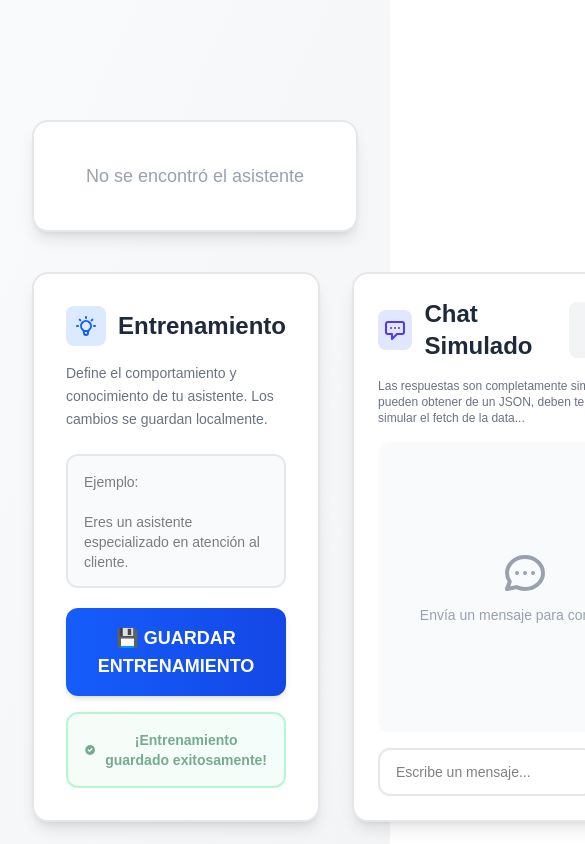
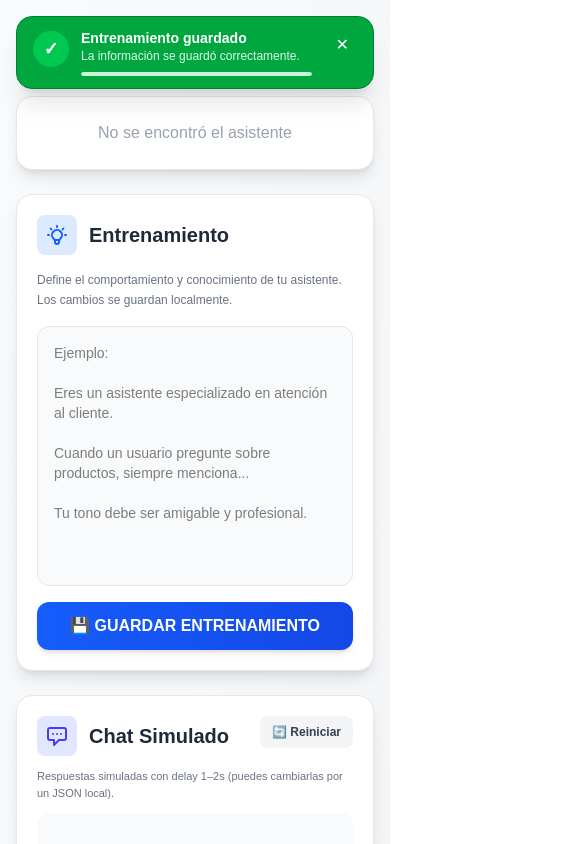
Before and after one commit to Jmchavarria/funnelhot, a Next.js app: page /train/1 in a window 390 px wide. Both pictures are taken after a click on the button "💾 GUARDAR ENTRENAMIENTO". Shown: the top 844 px of the page, 585 px wide, since content can reach past the window. Built offline with nearby package versions, Linux system fonts and the light colour scheme.

Commit message:
TrainPage totalmente responsive

```diff
--- a/app/train/[id]/page.tsx
+++ b/app/train/[id]/page.tsx
@@ -1,7 +1,9 @@
-'use client'
+'use client';
 
-import { useParams } from "next/navigation";
-import { useEffect, useState } from "react";
+import { useParams } from 'next/navigation';
+import { useEffect, useState } from 'react';
+
+type ChatMsg = { role: 'user' | 'assistant'; content: string };
 
 export default function TrainPage() {
   const params = useParams<{ id: string }>();
@@ -11,36 +13,35 @@ export default function TrainPage() {
   const [assistant, setAssistant] = useState<any>(null);
   const [trainingData, setTrainingData] = useState('');
   const [showSuccess, setShowSuccess] = useState(false);
-    const [messages, setMessages] = useState<Array<{ role: 'user' | 'assistant', content: string }>>([]);
+
+  const [messages, setMessages] = useState<ChatMsg[]>([]);
   const [inputMessage, setInputMessage] = useState('');
   const [isTyping, setIsTyping] = useState(false);
 
   // Respuestas simuladas
   const simulatedResponses = [
-        "¡Hola! ¿En qué puedo ayudarte hoy?",
-        "Entiendo tu pregunta. Déjame ayudarte con eso.",
-        "Esa es una excelente pregunta. Basándome en mi entrenamiento...",
-        "Claro, puedo explicarte eso de manera más detallada.",
-        "¿Hay algo más en lo que pueda asistirte?",
-        "Perfecto, aquí está la información que solicitaste.",
-        "Me alegra poder ayudarte con esto.",
-        "Eso depende de varios factores, te explico...",
+    '¡Hola! ¿En qué puedo ayudarte hoy?',
+    'Entiendo tu pregunta. Déjame ayudarte con eso.',
+    'Esa es una excelente pregunta. Basándome en mi entrenamiento...',
+    'Claro, puedo explicarte eso de manera más detallada.',
+    '¿Hay algo más en lo que pueda asistirte?',
+    'Perfecto, aquí está la información que solicitaste.',
+    'Me alegra poder ayudarte con esto.',
+    'Eso depende de varios factores, te explico...',
   ];
 
   useEffect(() => {
     if (!id) return;
 
     const stored = localStorage.getItem(STORAGE_KEY_ASSISTANTS);
-
     if (stored) {
       try {
         const assistants = JSON.parse(stored);
 
         if (Array.isArray(assistants)) {
-                    const found = assistants.find(a => a.id === id);
+          const found = assistants.find((a) => a.id === id);
           setAssistant(found);
-                }
-                else if (typeof assistants === 'object') {
+        } else if (typeof assistants === 'object') {
           setAssistant(assistants[id]);
         }
       } catch (error) {
@@ -49,172 +50,248 @@ export default function TrainPage() {
     }
 
     const savedTraining = localStorage.getItem(`training_${id}`);
-        if (savedTraining) {
-            setTrainingData(savedTraining);
+    if (savedTraining) setTrainingData(savedTraining);
+
+    // (opcional) si quieres persistir el chat:
+    const savedChat = localStorage.getItem(`chat_${id}`);
+    if (savedChat) {
+      try {
+        setMessages(JSON.parse(savedChat));
+      } catch {}
     }
   }, [id]);
 
   const handleSave = () => {
     localStorage.setItem(`training_${id}`, trainingData);
     setShowSuccess(true);
-        setTimeout(() => {
-            setShowSuccess(false);
-        }, 3000);
+    setTimeout(() => setShowSuccess(false), 3000);
+  };
+
+  const persistChat = (next: ChatMsg[]) => {
+    setMessages(next);
+    // (opcional) persistencia
+    localStorage.setItem(`chat_${id}`, JSON.stringify(next));
   };
 
   const handleSendMessage = () => {
-        if (!inputMessage.trim()) return;
+    if (!inputMessage.trim() || isTyping) return;
 
-        // Agregar mensaje del usuario
-        const userMessage = { role: 'user' as const, content: inputMessage };
-        setMessages(prev => [...prev, userMessage]);
+    const userMessage: ChatMsg = { role: 'user', content: inputMessage };
+    const updated = [...messages, userMessage];
+    persistChat(updated);
+
     setInputMessage('');
-
-        // Simular "escribiendo..."
     setIsTyping(true);
 
-        // Simular delay de respuesta (1-2 segundos)
-        const delay = Math.random() * 1000 + 1000; // Entre 1 y 2 segundos
+    const delay = Math.random() * 1000 + 1000; // 1-2s
     setTimeout(() => {
-            const randomResponse = simulatedResponses[Math.floor(Math.random() * simulatedResponses.length)];
-            const assistantMessage = { role: 'assistant' as const, content: randomResponse };
-            setMessages(prev => [...prev, assistantMessage]);
+      const randomResponse =
+        simulatedResponses[Math.floor(Math.random() * simulatedResponses.length)];
+      const assistantMessage: ChatMsg = { role: 'assistant', content: randomResponse };
+
+      const final = [...updated, assistantMessage];
+      persistChat(final);
       setIsTyping(false);
     }, delay);
   };
 
+  const handleResetChat = () => {
+    setIsTyping(false);
+    persistChat([]);
+    localStorage.removeItem(`chat_${id}`);
+  };
+
   return (
-        <div className="w-full min-h-screen flex flex-col items-center px-8 bg-gradient-to-br from-gray-50 to-gray-100">
+    <div className="w-full min-h-screen flex flex-col items-center px-4 sm:px-6 lg:px-10 bg-gradient-to-br from-gray-50 to-gray-100">
       {/* Header del Asistente */}
-            <div style={{ marginTop: '120px' }} className="flex w-full max-w-5xl items-center justify-center border-2 border-gray-200 rounded-2xl p-10 bg-white shadow-lg mb-10">
+      <div className="w-full max-w-5xl mt-24 sm:mt-28 border border-gray-200 rounded-2xl p-6 sm:p-10 bg-white shadow-lg mb-6 sm:mb-10">
         {assistant ? (
           <div className="text-center">
-                        <div className="w-20 h-20 bg-gradient-to-br from-blue-500 to-purple-600 rounded-full mx-auto mb-4 flex items-center justify-center text-white text-3xl font-bold shadow-md">
+            <div className="w-16 h-16 sm:w-20 sm:h-20 bg-gradient-to-br from-blue-500 to-purple-600 rounded-full mx-auto mb-3 sm:mb-4 flex items-center justify-center text-white text-2xl sm:text-3xl font-bold shadow-md">
               {assistant.name?.charAt(0) || 'A'}
             </div>
-                        <h1 className="text-3xl font-bold text-gray-800">{assistant.name || 'Assistant'}</h1>
-                        <p className="text-gray-500 mt-2 font-mono text-sm">ID: {id}</p>
+            <h1 className="text-2xl sm:text-3xl font-bold text-gray-800">
+              {assistant.name || 'Assistant'}
+            </h1>
+            <p className="text-gray-500 mt-2 font-mono text-xs sm:text-sm break-all">
+              ID: {id}
+            </p>
           </div>
         ) : (
-                    <p className="text-gray-400 text-lg">No se encontró el asistente</p>
+          <p className="text-gray-400 text-base sm:text-lg text-center">
+            No se encontró el asistente
+          </p>
         )}
       </div>
 
-            {/* Contenedores principales */}
-            <div className="flex gap-8 w-full max-w-5xl mb-10">
+      {/* Contenedores principales: 1 col mobile / 2 col md+ */}
+      <div className="w-full max-w-5xl mx-auto grid grid-cols-1 md:grid-cols-2 gap-6 md:gap-8 mb-10">
         {/* Columna Izquierda - Entrenamiento */}
-                <div className="flex-1 border-2 border-gray-200 rounded-2xl bg-white shadow-lg p-8 flex flex-col" style={{ height: '550px' }}>
+        <div className="border border-gray-200 rounded-2xl bg-white shadow-lg p-5 sm:p-8 flex flex-col min-h-0 md:h-[620px]">
           <div className="flex items-center gap-3 mb-4">
             <div className="w-10 h-10 bg-blue-100 rounded-lg flex items-center justify-center">
               <svg className="w-6 h-6 text-blue-600" fill="none" stroke="currentColor" viewBox="0 0 24 24">
-                                <path strokeLinecap="round" strokeLinejoin="round" strokeWidth={2} d="M9.663 17h4.673M12 3v1m6.364 1.636l-.707.707M21 12h-1M4 12H3m3.343-5.657l-.707-.707m2.828 9.9a5 5 0 117.072 0l-.548.547A3.374 3.374 0 0014 18.469V19a2 2 0 11-4 0v-.531c0-.895-.356-1.754-.988-2.386l-.548-.547z" />
+                <path
+                  strokeLinecap="round"
+                  strokeLinejoin="round"
+                  strokeWidth={2}
+                  d="M9.663 17h4.673M12 3v1m6.364 1.636l-.707.707M21 12h-1M4 12H3m3.343-5.657l-.707-.707m2.828 9.9a5 5 0 117.072 0l-.548.547A3.374 3.374 0 0014 18.469V19a2 2 0 11-4 0v-.531c0-.895-.356-1.754-.988-2.386l-.548-.547z"
+                />
               </svg>
             </div>
-                        <h2 className="text-2xl font-bold text-gray-800">
-                            Entrenamiento
-                        </h2>
+            <h2 className="text-xl sm:text-2xl font-bold text-gray-800">Entrenamiento</h2>
           </div>
 
-                    <p className="text-sm text-gray-500 mb-6 leading-relaxed">
+          <p className="text-xs sm:text-sm text-gray-500 mb-4 sm:mb-6 leading-relaxed">
             Define el comportamiento y conocimiento de tu asistente. Los cambios se guardan localmente.
           </p>
 
           <textarea
             value={trainingData}
             onChange={(e) => setTrainingData(e.target.value)}
-                        placeholder="Ejemplo:&#10;&#10;Eres un asistente especializado en atención al cliente.&#10;&#10;Cuando un usuario pregunte sobre productos, siempre menciona...&#10;&#10;Tu tono debe ser amigable y profesional."
-                        className="flex-1 w-full p-4 border-2 border-gray-200 rounded-xl resize-none focus:outline-none focus:border-blue-500 focus:ring-2 focus:ring-blue-200 text-sm transition-all bg-gray-50 mb-5"
+            placeholder={
+              "Ejemplo:\n\nEres un asistente especializado en atención al cliente.\n\nCuando un usuario pregunte sobre productos, siempre menciona...\n\nTu tono debe ser amigable y profesional."
+            }
+            className="flex-1 min-h-[260px] md:min-h-0 w-full p-4 border border-gray-200 rounded-xl resize-none focus:outline-none focus:border-blue-500 focus:ring-2 focus:ring-blue-200 text-sm transition-all bg-gray-50"
           />
 
           <button
             onClick={handleSave}
-                        className="w-full px-6 py-4 bg-gradient-to-r from-blue-600 to-blue-700 text-white font-bold rounded-xl hover:from-blue-700 hover:to-blue-800 transition-all text-lg shadow-md hover:shadow-lg transform hover:-translate-y-0.5"
+            className="mt-4 sm:mt-5 w-full px-6 py-3 sm:py-4 bg-gradient-to-r from-blue-600 to-blue-700 text-white font-bold rounded-xl hover:from-blue-700 hover:to-blue-800 transition-all text-base sm:text-lg shadow-md hover:shadow-lg"
           >
             💾 GUARDAR ENTRENAMIENTO
           </button>
 
+          {/* Toast responsive (verde) */}
           {showSuccess && (
-                        <div className="mt-4 p-4 bg-gradient-to-r from-green-50 to-emerald-50 border-2 border-green-300 text-green-800 rounded-xl text-sm text-center font-semibold flex items-center justify-center gap-2 animate-pulse">
-                            <svg className="w-5 h-5" fill="currentColor" viewBox="0 0 20 20">
-                                <path fillRule="evenodd" d="M10 18a8 8 0 100-16 8 8 0 000 16zm3.707-9.293a1 1 0 00-1.414-1.414L9 10.586 7.707 9.293a1 1 0 00-1.414 1.414l2 2a1 1 0 001.414 0l4-4z" clipRule="evenodd" />
-                            </svg>
-                            ¡Entrenamiento guardado exitosamente!
+            <div className="fixed z-50 top-4 left-4 right-4 sm:top-6 sm:right-6 sm:left-auto sm:w-[360px]">
+              <div className="flex items-start gap-3 rounded-2xl bg-green-600 px-4 py-3 shadow-xl text-white border border-green-700">
+                <div className="mt-0.5 flex h-9 w-9 items-center justify-center rounded-full bg-green-500 flex-shrink-0">
+                  <span className="text-white text-lg font-bold">✓</span>
+                </div>
+
+                <div className="min-w-0 flex-1">
+                  <p className="text-sm font-semibold leading-snug">Entrenamiento guardado</p>
+                  <p className="text-xs text-green-100 break-words">
+                    La información se guardó correctamente.
+                  </p>
+
+                  <div className="mt-2 h-1 w-full overflow-hidden rounded-full bg-green-500">
+                    <div className="h-full w-full rounded-full bg-white opacity-80" />
+                  </div>
+                </div>
+
+                <button
+                  onClick={() => setShowSuccess(false)}
+                  className="ml-1 rounded-lg px-2 py-1 text-white hover:bg-green-500 flex-shrink-0"
+                  aria-label="Cerrar"
+                >
+                  ✕
+                </button>
+              </div>
             </div>
           )}
         </div>
 
         {/* Columna Derecha - Chat Simulado */}
-                <div className="flex-1 border-2 border-gray-200 rounded-2xl bg-white shadow-lg p-6 flex flex-col" style={{ height: '550px' }}>
-                    <div className="flex items-center justify-between mb-4">
+        <div
+          className="
+            border border-gray-200 rounded-2xl bg-white shadow-lg
+            p-5 sm:p-6 flex flex-col
+            min-h-0
+            h-[520px] sm:h-[550px] md:h-[620px]
+          "
+        >
+          <div className="flex items-start sm:items-center justify-between gap-3 mb-3">
             <div className="flex items-center gap-3">
               <div className="w-10 h-10 bg-indigo-100 rounded-lg flex items-center justify-center">
                 <svg className="w-6 h-6 text-indigo-600" fill="none" stroke="currentColor" viewBox="0 0 24 24">
-                                    <path strokeLinecap="round" strokeLinejoin="round" strokeWidth={2} d="M8 10h.01M12 10h.01M16 10h.01M9 16H5a2 2 0 01-2-2V6a2 2 0 012-2h14a2 2 0 012 2v8a2 2 0 01-2 2h-5l-5 5v-5z" />
+                  <path
+                    strokeLinecap="round"
+                    strokeLinejoin="round"
+                    strokeWidth={2}
+                    d="M8 10h.01M12 10h.01M16 10h.01M9 16H5a2 2 0 01-2-2V6a2 2 0 012-2h14a2 2 0 012 2v8a2 2 0 01-2 2h-5l-5 5v-5z"
+                  />
                 </svg>
               </div>
-                            <h2 className="text-2xl font-bold text-gray-800">Chat Simulado</h2>
+              <h2 className="text-xl sm:text-2xl font-bold text-gray-800">Chat Simulado</h2>
             </div>
+
             <button
-                            onClick={() => setMessages([])}
-                            className="px-4 py-2 bg-gray-100 hover:bg-gray-200 text-gray-700 rounded-lg text-sm font-semibold transition-all"
+              onClick={handleResetChat}
+              className="px-3 sm:px-4 py-2 bg-gray-100 hover:bg-gray-200 text-gray-700 rounded-lg text-xs sm:text-sm font-semibold transition-all"
             >
               🔄 Reiniciar
             </button>
           </div>
 
-                    <p className="text-xs text-gray-500 mb-4">
-                        Las respuestas son completamente simuladas, se pueden obtener de un JSON, deben tener delay para simular el fetch de la data...
+          <p className="text-[11px] sm:text-xs text-gray-500 mb-3 sm:mb-4">
+            Respuestas simuladas con delay 1–2s (puedes cambiarlas por un JSON local).
           </p>
 
-                    {/* Área de mensajes */}
-                    <div className="flex-1 bg-gray-50 rounded-xl p-4 overflow-y-auto mb-4 space-y-3">
+          {/* ✅ Área de mensajes con SCROLL SIEMPRE */}
+          <div className="flex-1 min-h-0 bg-gray-50 rounded-xl p-3 sm:p-4 overflow-y-auto mb-3 sm:mb-4 space-y-3">
             {messages.length === 0 ? (
               <div className="h-full flex flex-col items-center justify-center text-gray-400">
-                                <svg className="w-12 h-12 mb-2" fill="none" stroke="currentColor" viewBox="0 0 24 24">
-                                    <path strokeLinecap="round" strokeLinejoin="round" strokeWidth={2} d="M8 12h.01M12 12h.01M16 12h.01M21 12c0 4.418-4.03 8-9 8a9.863 9.863 0 01-4.255-.949L3 20l1.395-3.72C3.512 15.042 3 13.574 3 12c0-4.418 4.03-8 9-8s9 3.582 9 8z" />
+                <svg className="w-10 h-10 sm:w-12 sm:h-12 mb-2" fill="none" stroke="currentColor" viewBox="0 0 24 24">
+                  <path
+                    strokeLinecap="round"
+                    strokeLinejoin="round"
+                    strokeWidth={2}
+                    d="M8 12h.01M12 12h.01M16 12h.01M21 12c0 4.418-4.03 8-9 8a9.863 9.863 0 01-4.255-.949L3 20l1.395-3.72C3.512 15.042 3 13.574 3 12c0-4.418 4.03-8 9-8s9 3.582 9 8z"
+                  />
                 </svg>
                 <p className="text-sm">Envía un mensaje para comenzar</p>
               </div>
             ) : (
               messages.map((msg, idx) => (
                 <div key={idx} className={`flex ${msg.role === 'user' ? 'justify-end' : 'justify-start'}`}>
-                                    <div className={`max-w-xs px-4 py-2 rounded-2xl ${
+                  <div
+                    className={`max-w-[85%] sm:max-w-[75%] px-4 py-2 rounded-2xl text-sm break-words ${
                       msg.role === 'user'
                         ? 'bg-indigo-600 text-white'
                         : 'bg-white border border-gray-200 text-gray-800'
-                                    }`}>
-                                        <p className="text-sm">{msg.content}</p>
+                    }`}
+                  >
+                    <p className="text-sm leading-relaxed">{msg.content}</p>
                   </div>
                 </div>
               ))
             )}
+
             {isTyping && (
               <div className="flex justify-start">
                 <div className="bg-white border border-gray-200 px-4 py-3 rounded-2xl">
                   <div className="flex gap-1">
                     <div className="w-2 h-2 bg-gray-400 rounded-full animate-bounce"></div>
-                                        <div className="w-2 h-2 bg-gray-400 rounded-full animate-bounce" style={{ animationDelay: '0.1s' }}></div>
-                                        <div className="w-2 h-2 bg-gray-400 rounded-full animate-bounce" style={{ animationDelay: '0.2s' }}></div>
+                    <div
+                      className="w-2 h-2 bg-gray-400 rounded-full animate-bounce"
+                      style={{ animationDelay: '0.1s' }}
+                    />
+                    <div
+                      className="w-2 h-2 bg-gray-400 rounded-full animate-bounce"
+                      style={{ animationDelay: '0.2s' }}
+                    />
                   </div>
                 </div>
               </div>
             )}
           </div>
 
-                    {/* Input de mensajes */}
+          {/* Input */}
           <div className="flex gap-2">
             <input
               type="text"
               value={inputMessage}
               onChange={(e) => setInputMessage(e.target.value)}
-                            onKeyPress={(e) => e.key === 'Enter' && handleSendMessage()}
+              onKeyDown={(e) => e.key === 'Enter' && handleSendMessage()}
               placeholder="Escribe un mensaje..."
-                            className="flex-1 px-4 py-3 border-2 border-gray-200 rounded-xl focus:outline-none focus:border-indigo-500 focus:ring-2 focus:ring-indigo-200 text-sm"
+              className="flex-1 px-4 py-3 border border-gray-200 rounded-xl focus:outline-none focus:border-indigo-500 focus:ring-2 focus:ring-indigo-200 text-sm"
             />
             <button
               onClick={handleSendMessage}
               disabled={!inputMessage.trim() || isTyping}
-                            className="px-6 py-3 bg-indigo-600 hover:bg-indigo-700 disabled:bg-gray-300 disabled:cursor-not-allowed text-white rounded-xl font-semibold transition-all"
+              className="px-4 sm:px-6 py-3 bg-indigo-600 hover:bg-indigo-700 disabled:bg-gray-300 disabled:cursor-not-allowed text-white rounded-xl font-semibold transition-all"
             >
               📤
             </button>
```
Lines whose indentation alone changed are shown as unchanged.
